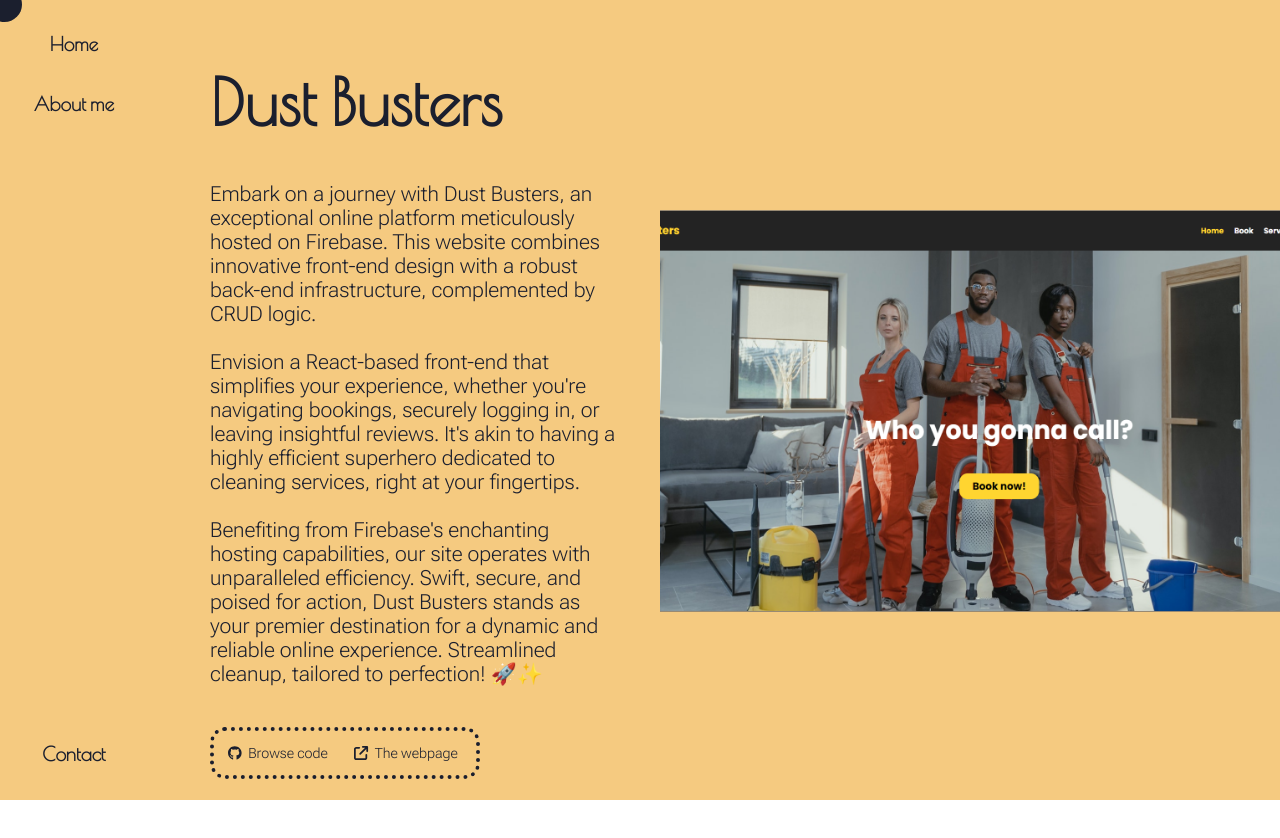
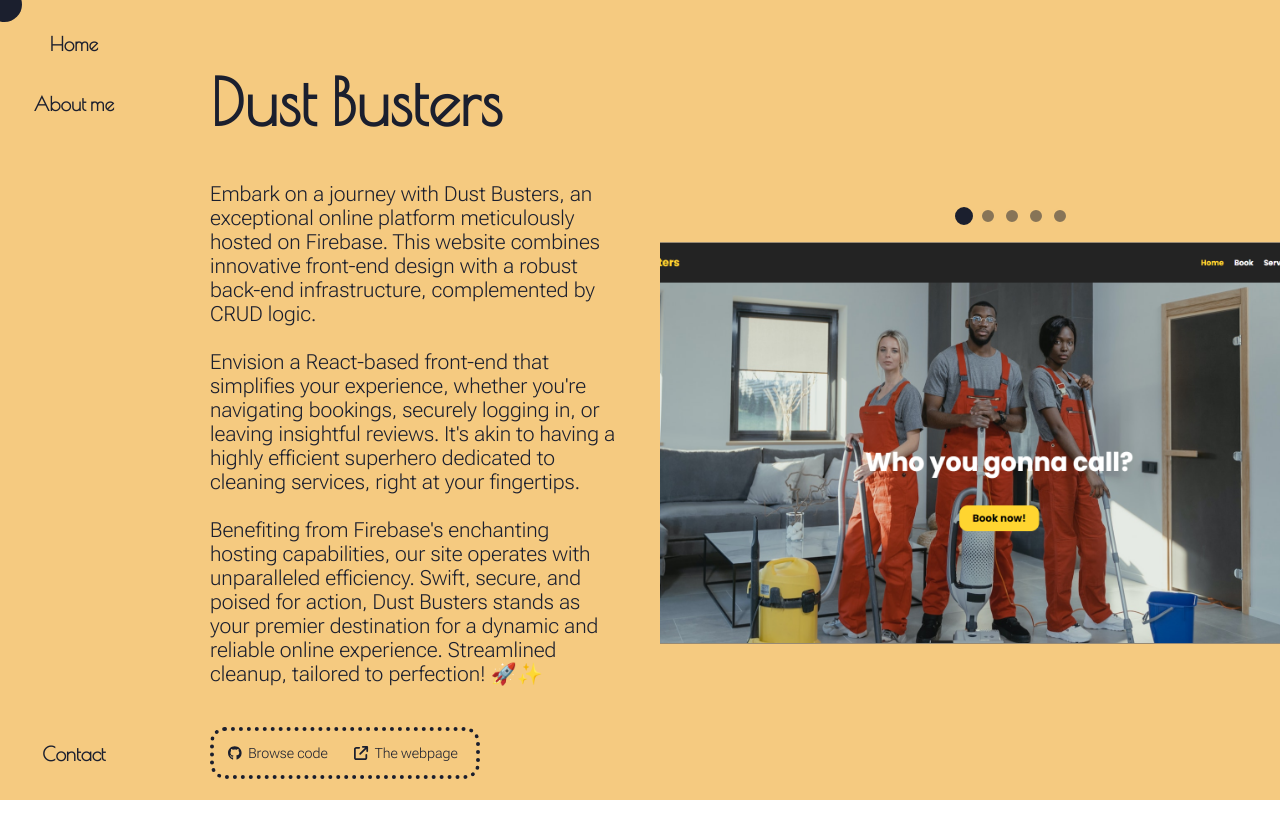
Before and after one commit to starleafer/My-portfolio, a React (Vite) app in the folder workspace/: page /cleaning in a window 1280 px wide. Shown: the top 838 px of the page. Built offline with nearby package versions, Linux system fonts and the light colour scheme; a web font is replaced by a local one.

Commit message:
Add pagination indicators for project images

```diff
--- /dev/null
+++ b/workspace/src/components/ImageCounterSlider.jsx
@@ -0,0 +1,67 @@
+import React from 'react';
+import { motion as m, useScroll, useTransform } from 'framer-motion';
+import styled from 'styled-components';
+import PropTypes from 'prop-types';
+
+const ImageCounterSlider = ({ color, backgroundColor, images = [], scrollRef }) => {
+  const { scrollYProgress } = useScroll({
+    container: scrollRef,
+    offset: ["start end", "end end"],
+  });
+
+  const scalesAndOpacities = images.map((_, index) => {
+    const rangeStart = index / images.length;
+    const rangeEnd = (index + 1) / images.length;
+
+    return {
+      scale: index === 0
+        ? useTransform(scrollYProgress, [0, rangeEnd], [1.5, 1.5])
+        : useTransform(scrollYProgress, [rangeStart, rangeEnd], [1, 1.5]),
+      opacity: index === 0
+        ? useTransform(scrollYProgress, [0, rangeEnd], [1, 1])
+        : useTransform(scrollYProgress, [rangeStart, rangeEnd], [0.5, 1]),
+    };
+  });
+
+  return (
+    <CounterContainer>
+      {images.map((_, index) => (
+        <Indicator
+          key={index}
+          style={{
+            scale: scalesAndOpacities[index].scale,
+            opacity: scalesAndOpacities[index].opacity,
+            backgroundColor: color,
+            borderColor: backgroundColor,
+          }}
+        />
+      ))}
+    </CounterContainer>
+  );
+};
+
+const CounterContainer = styled.div`
+  display: flex;
+  justify-content: center;
+  align-items: center;
+  gap: 0.5rem;
+  transform: translateY(13rem);
+`;
+
+const Indicator = styled(m.div)`
+  width: 12px;
+  height: 12px;
+  border: 2px solid;
+  border-radius: 50%;
+`;
+
+ImageCounterSlider.propTypes = {
+  color: PropTypes.string,
+  backgroundColor: PropTypes.string,
+  images: PropTypes.arrayOf(PropTypes.string),
+  scrollRef: PropTypes.shape({
+    current: PropTypes.instanceOf(Element),
+  }),
+};
+
+export default ImageCounterSlider;
--- a/workspace/src/components/ImageGallerySlider.jsx
+++ b/workspace/src/components/ImageGallerySlider.jsx
@@ -1,18 +1,12 @@
-import React, { useEffect, useRef, useState } from 'react';
-import { motion as m, useScroll } from 'framer-motion';
+import React, { useEffect, useRef } from 'react';
+import { motion as m } from 'framer-motion';
 import styled from 'styled-components';
-import { SmoothScroll } from './SmoothScroll';
 import Lenis from 'lenis';
+import ImageCounterSlider from './ImageCounterSlider';
 
-const ImageGallerySlider = ({ color, images = [] }) => {
-  const [activeIndex, setActiveIndex] = useState(0);
+const ImageGallerySlider = ({ color, backgroundColor, images = [] }) => {
   const containerRef = useRef(null);
   const sliderRef = useRef(null);
-
-  const { scrollYProgress } = useScroll({
-    target: containerRef,
-    offset: ['start end', 'start start'],
-  });
 
   useEffect(() => {
     const lenis = new Lenis({
@@ -37,9 +31,14 @@ const ImageGallerySlider = ({ color, images = [] }) => {
     };
   }, []);
 
-
   return (
-    <>
+    <Contents>
+      <ImageCounterSlider
+        color={color}
+        backgroundColor={backgroundColor}
+        images={images}
+        scrollRef={sliderRef}
+      />
       <Slider ref={sliderRef}>
         {images.map((image, index) => (
           <CardContainer
@@ -49,7 +48,6 @@ const ImageGallerySlider = ({ color, images = [] }) => {
             key={index}
           >
             <Card
-              key={index}
               style={{
                 top: `${index * 35}px`,
               }}
@@ -59,16 +57,24 @@ const ImageGallerySlider = ({ color, images = [] }) => {
           </CardContainer>
         ))}
       </Slider>
-    </>
+    </Contents>
+
   );
 };
 
+const Contents = styled.div`
+  display: flex;
+  flex-direction: column;
+  align-items: center;
+  justify-content: center;
+  height: 100vh;
+`;
 
 const Slider = styled.div`
   height: 100vh;
   width: 55vw;
   top: -0%;
-  margin-top: 20vh;
+  margin-top: 22vh;
   display: flex;
   position: relative;
   flex-direction: column;
--- a/workspace/src/components/PageBody.jsx
+++ b/workspace/src/components/PageBody.jsx
@@ -97,6 +97,8 @@ function PageBody({
     </Link>
   );
 
+  console.log(color)
+
   return (
     <Body backgroundColor={backgroundColor}>
       <Content color={color}>
@@ -129,7 +131,7 @@ function PageBody({
           </LinkGroup>
         </PageDescription>
         <ImageContainer isSwitchActive={isSwitchActive}>
-            <ImageGallerySlider color={color} images={isNative ? nativeImages : browserImages} />
+            <ImageGallerySlider color={color} backgroundColor={backgroundColor} images={isNative ? nativeImages : browserImages} />
         </ImageContainer>
       </Content>
     </Body>
```
